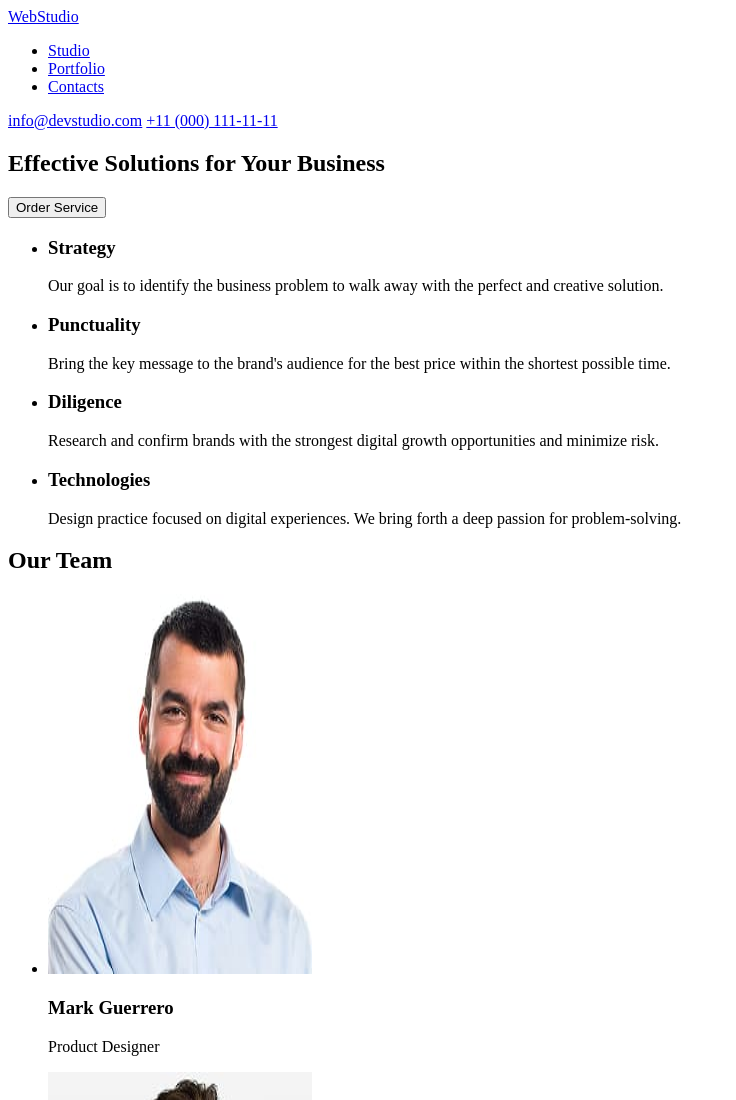
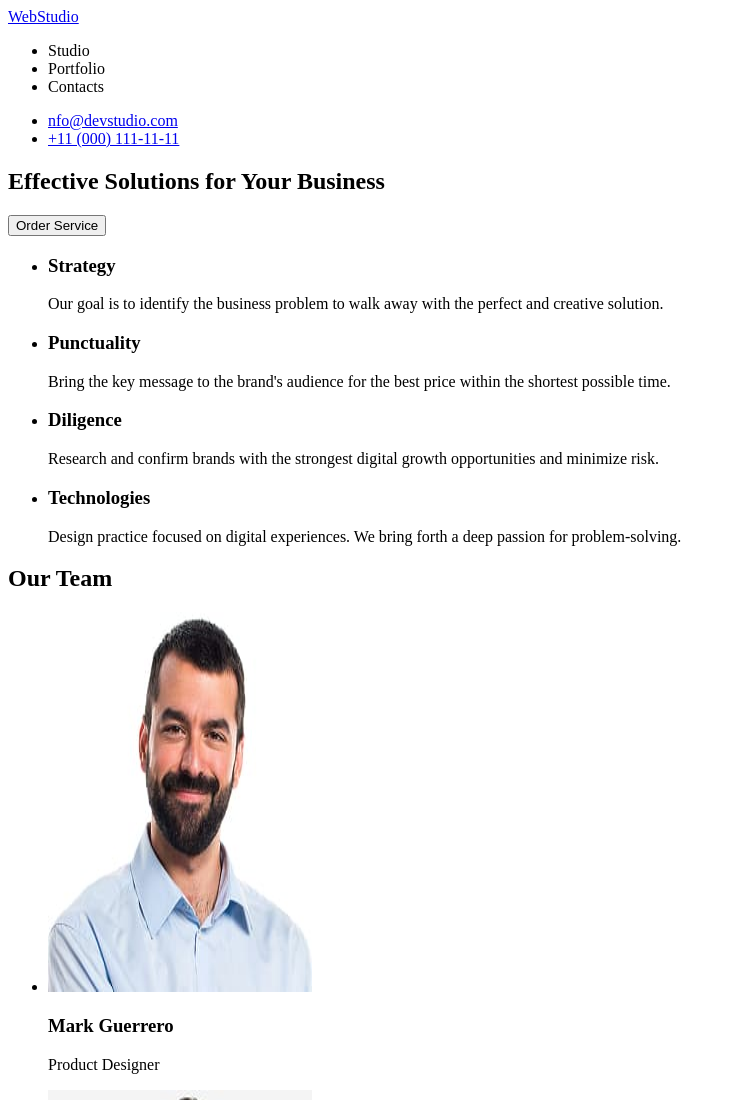
Before and after one commit to XdX-9/hw1, a plain HTML site: page index.html in a window 1280 px wide. Shown: the top 1100 px of the page, without its empty margins (0-736 px from the left). Drawn offline with Linux system fonts and the light colour scheme.

Commit message:
fixed errors3

```diff
--- a/index.html
+++ b/index.html
@@ -10,13 +10,15 @@
 			<a href="./index.html">WebStudio</a>
 			<nav>
 				<ul>
-					<li><a href="#">Studio</a></li>
-					<li><a href="#">Portfolio</a></li>
-					<li><a href="#">Contacts</a></li>
+					<li>Studio</li>
+					<li>Portfolio</li>
+					<li>Contacts</li>
 				</ul>
 			</nav>
-			<a href="mailto:info@devstudio.com">info@devstudio.com</a>
-			<a href="tel:+110001111111">+11 (000) 111-11-11</a>
+			<ul>
+				<li><a href="mailto:info@devstudio.com">nfo@devstudio.com</a></li>
+				<li><a href="tel:+110001111111">+11 (000) 111-11-11</a></li>
+			</ul>
 		</header>
 		<main>
 			<section>
```
